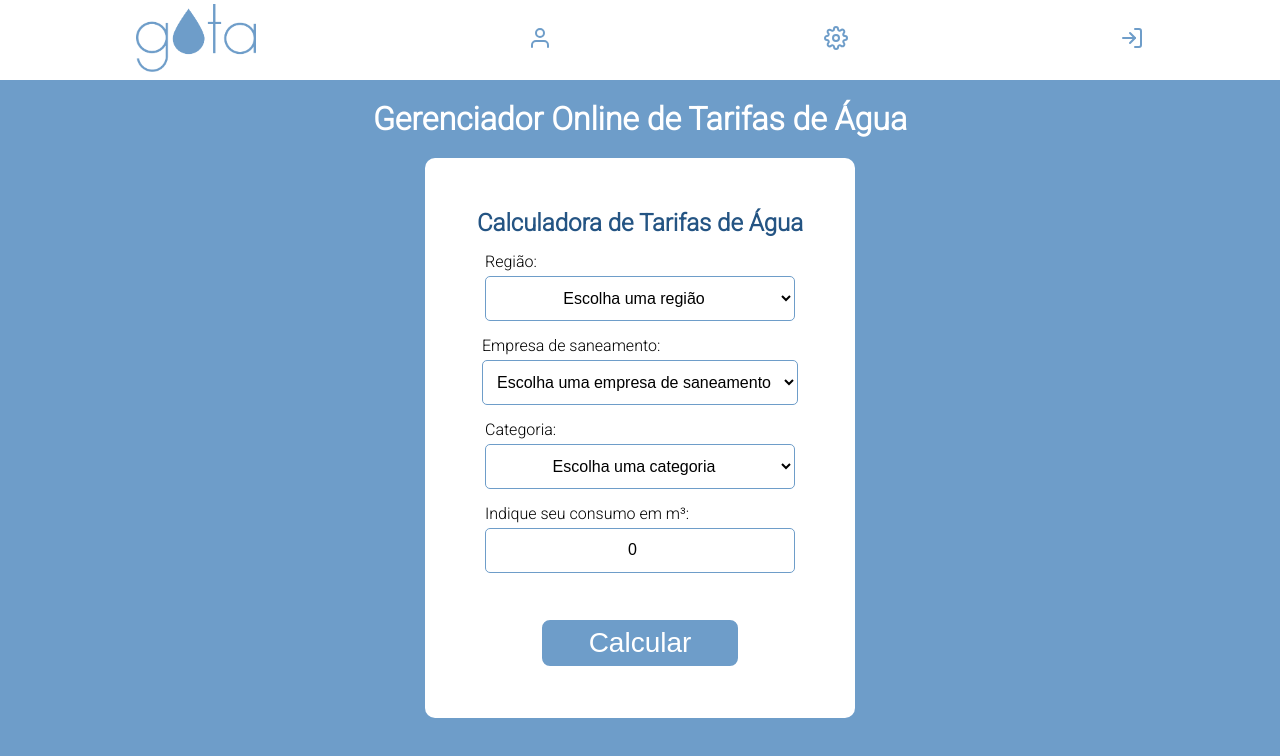
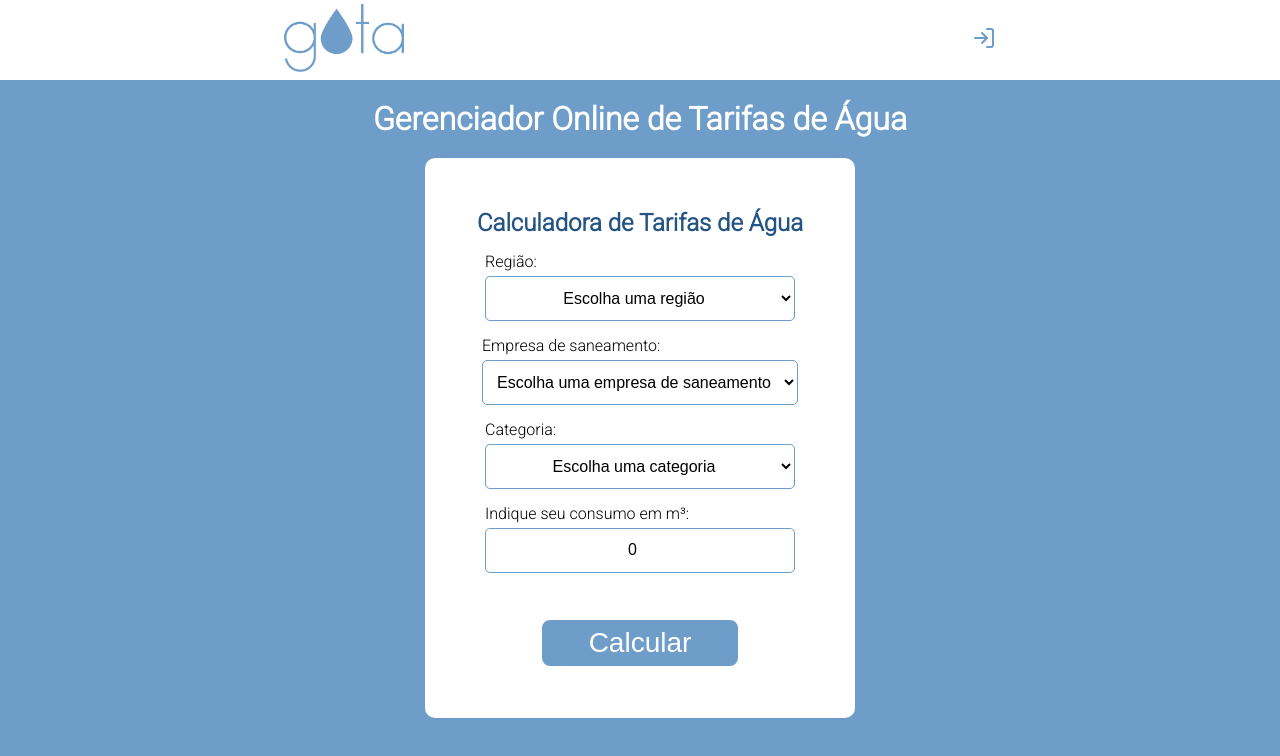
Before and after one commit to gabriel-paiva/gota, a Next.js app: page / in a window 1280 px wide. Shown: the top 756 px of the page. Built offline with nearby package versions, Linux system fonts and the light colour scheme.

Commit message:
Renderizando botoes da navbar de acordo com o login do usuario

```diff
--- a/components/Navbar/index.js
+++ b/components/Navbar/index.js
@@ -1,5 +1,6 @@
 import Image from 'next/image';
 import Link from 'next/link';
+import { useRouter } from 'next/router';
 
 import { User, LogIn, LogOut, Settings, PlusSquare } from 'react-feather';
 
@@ -7,6 +8,20 @@ import { User, LogIn, LogOut, Settings, PlusSquare } from 'react-feather';
 import styles from '../../styles/Navbar.module.css';
 
 export default function Navbar() {
+
+  const router = useRouter()
+
+  let isLoged = false
+
+  if (typeof window !== 'undefined') {
+    isLoged = localStorage.getItem('isLoged');
+  }
+
+  function handleLogout(){
+    localStorage.clear();
+    router.push('/');
+  }
+
   return (
     <header className={styles.navbar}>
       <Link href="/">
@@ -14,31 +29,35 @@ export default function Navbar() {
           <Image className="clicavel" src="/gota-azul.png" alt="Logo Gota" width={120} height={68.89} />
         </a>
       </Link>
+      {isLoged &&
         <Link href="/userpage">
           <a>
             <User color="#6E9DC9" size={24} />
           </a>
-      </Link>
+        </Link>}
+      {isLoged &&
         <Link href="/profile">
           <a>
             <Settings color="#6E9DC9" size={24} />
           </a>
-      </Link>
+        </Link>}
       {/* <Link href="/">
         <a>
           <PlusSquare color="#6E9DC9" size={24} />
         </a>
       </Link> */}
+      {!isLoged &&
         <Link href="/login">
           <a>
             <LogIn color="#6E9DC9" size={24} />
           </a>
-      </Link>
-      {/* <Link href="#">
+        </Link>}
+      {isLoged &&
+        <Link href="#" >
           <a>
-          <LogOut color="#6E9DC9" size={24} />
+            <LogOut color="#6E9DC9" size={24} onClick={handleLogout} />
           </a>
-      </Link> */}
+        </Link>}
     </header>
   );
 }
```
Lines whose indentation alone changed are shown as unchanged.
